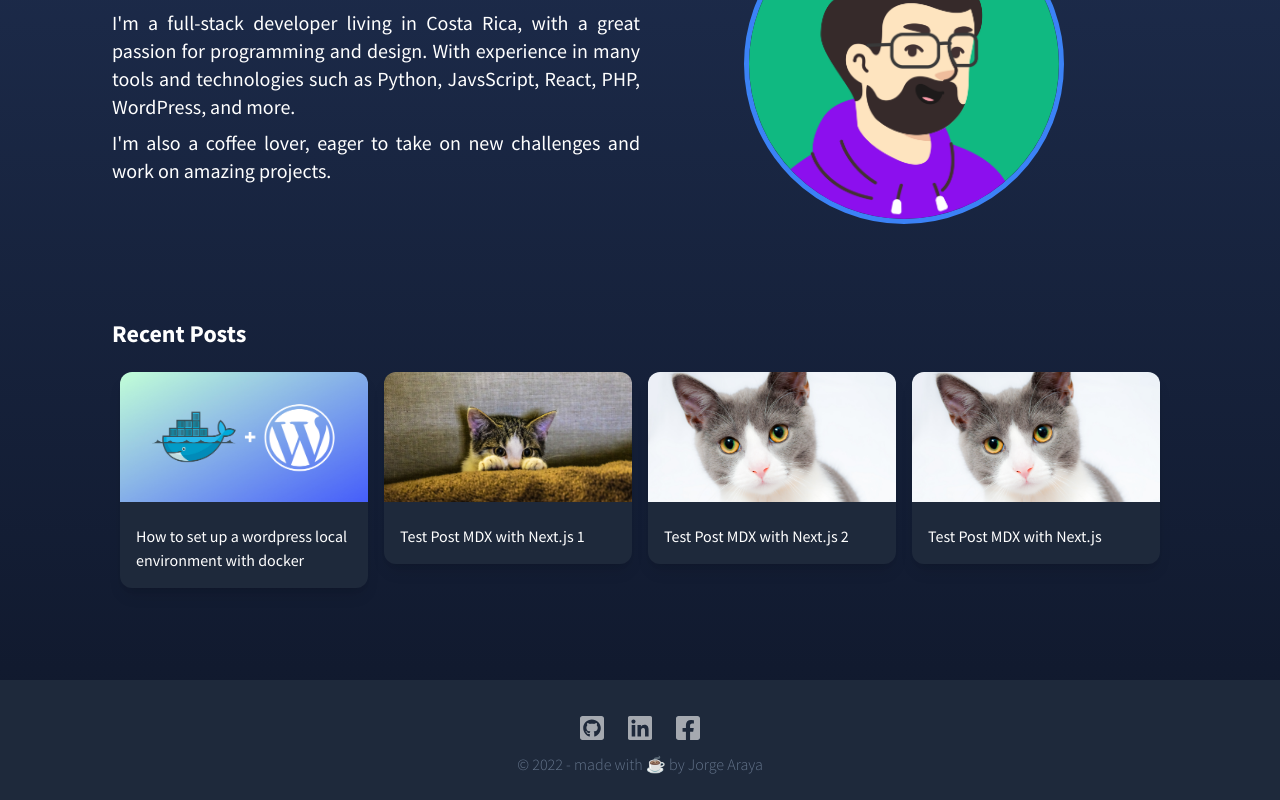
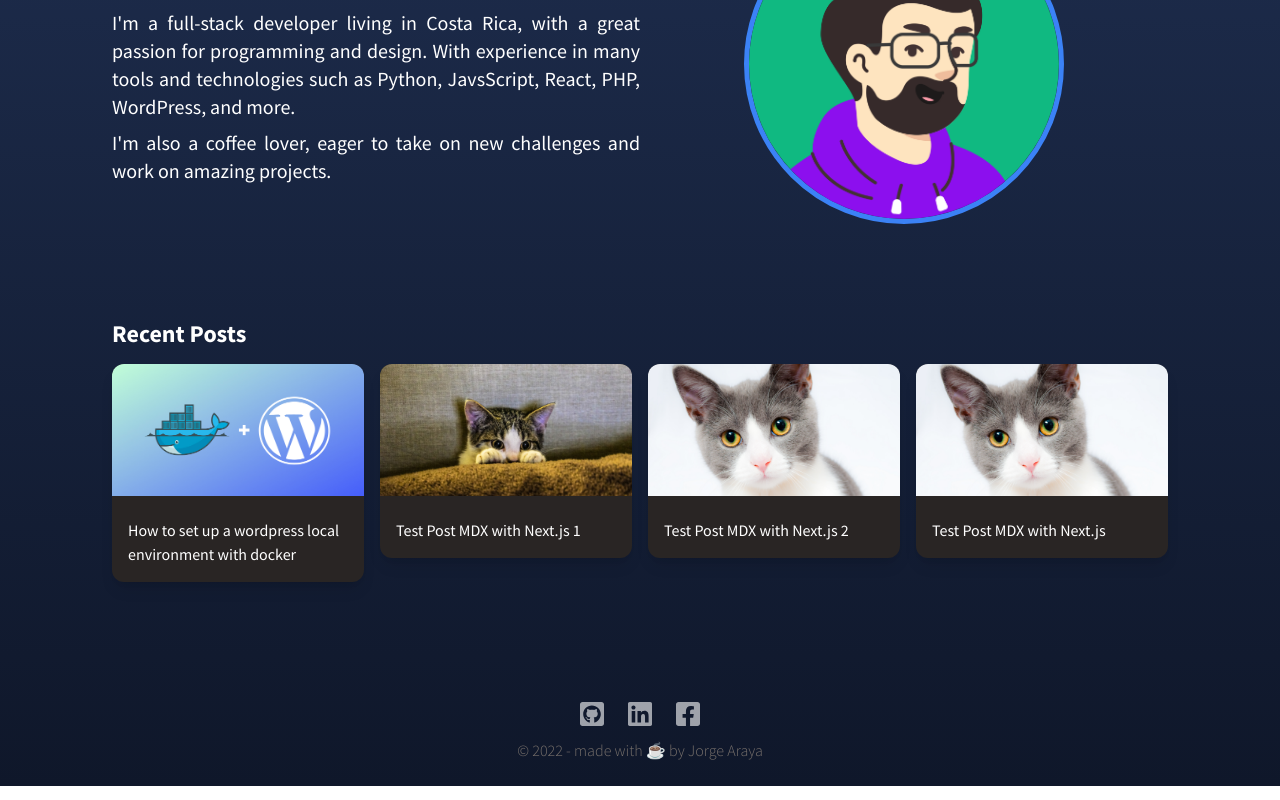
Before and after one commit to jorgearaya474/nxt-site, a Next.js app: page / in a window 1280 px wide. Shown: the part 244-1044 px from the top of the page. Built offline with nearby package versions, Linux system fonts and the light colour scheme.

Commit message:
fix layout size

```diff
--- a/components/footer.js
+++ b/components/footer.js
@@ -1,7 +1,6 @@
 export default function Footer() {
   return (
-    <footer className="bg-slate-800 mt-8 py-6">
-
+    <footer className="mt-8 py-6">
       <div className="container mx-auto flex justify-center text-white">
           <a href="https://github.com/jorgearaya474" title="Github">
             <img className="w-6 m-3 opacity-60 hover:opacity-100" src="/images/github-icon.svg" />
@@ -14,7 +13,7 @@ export default function Footer() {
           </a>
         </div>
         <div className="container mx-auto flex justify-center text-white">
-          <p className="font-light text-slate-500">&copy; {`${new Date().getFullYear()} - made with ☕ by Jorge Araya`}</p>
+          <p className="font-light text-stone-500">&copy; {`${new Date().getFullYear()} - made with ☕ by Jorge Araya`}</p>
         </div>
     </footer>
   );
--- a/components/homePosts.js
+++ b/components/homePosts.js
@@ -3,10 +3,10 @@ import Link from "next/link";
 
 export default function HomePosts(props) {
   return (
-    <div id="posts-list" className="grid grid-cols-1 md:grid-cols-3 lg:grid-cols-4">
+    <div id="posts-list" className="grid grid-cols-1 md:grid-cols-3 lg:grid-cols-4 gap-4">
       {props.posts.map(({ slug, frontmatter }) => (
-        <div key={slug} className="p-2 post-box">
-            <div className="bg-slate-800 rounded-xl shadow-lg overflow-hidden flex flex-col hover:bg-slate-700 transition duration-300 ease-in-out">
+        <div key={slug} className="post-box">
+            <div className="bg-stone-800 rounded-xl shadow-lg overflow-hidden flex flex-col hover:bg-emerald-700 transition duration-300 ease-in-out">
             <Link href={`/blog/${slug}`}>
             <a>
               <Image
```
